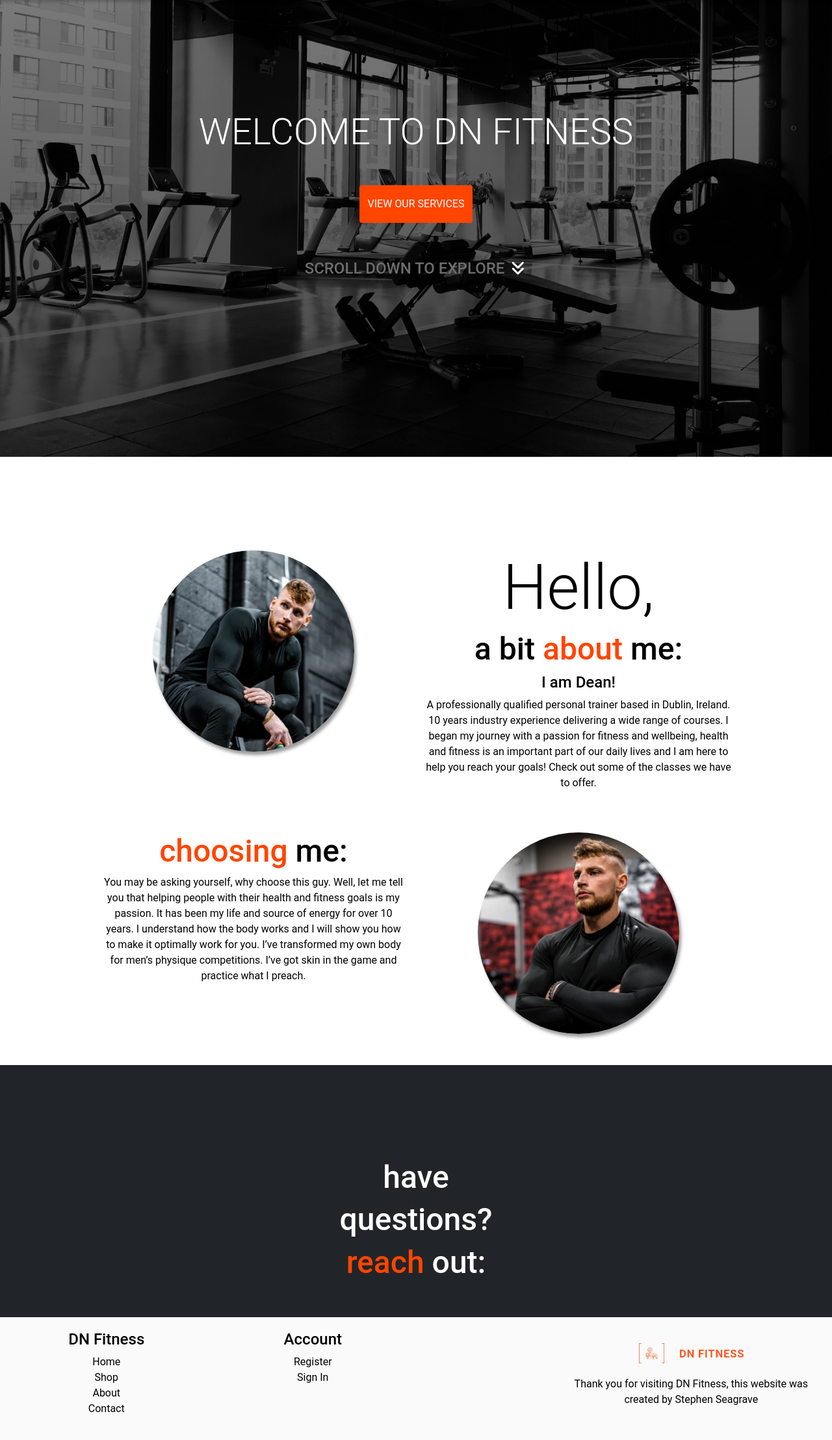
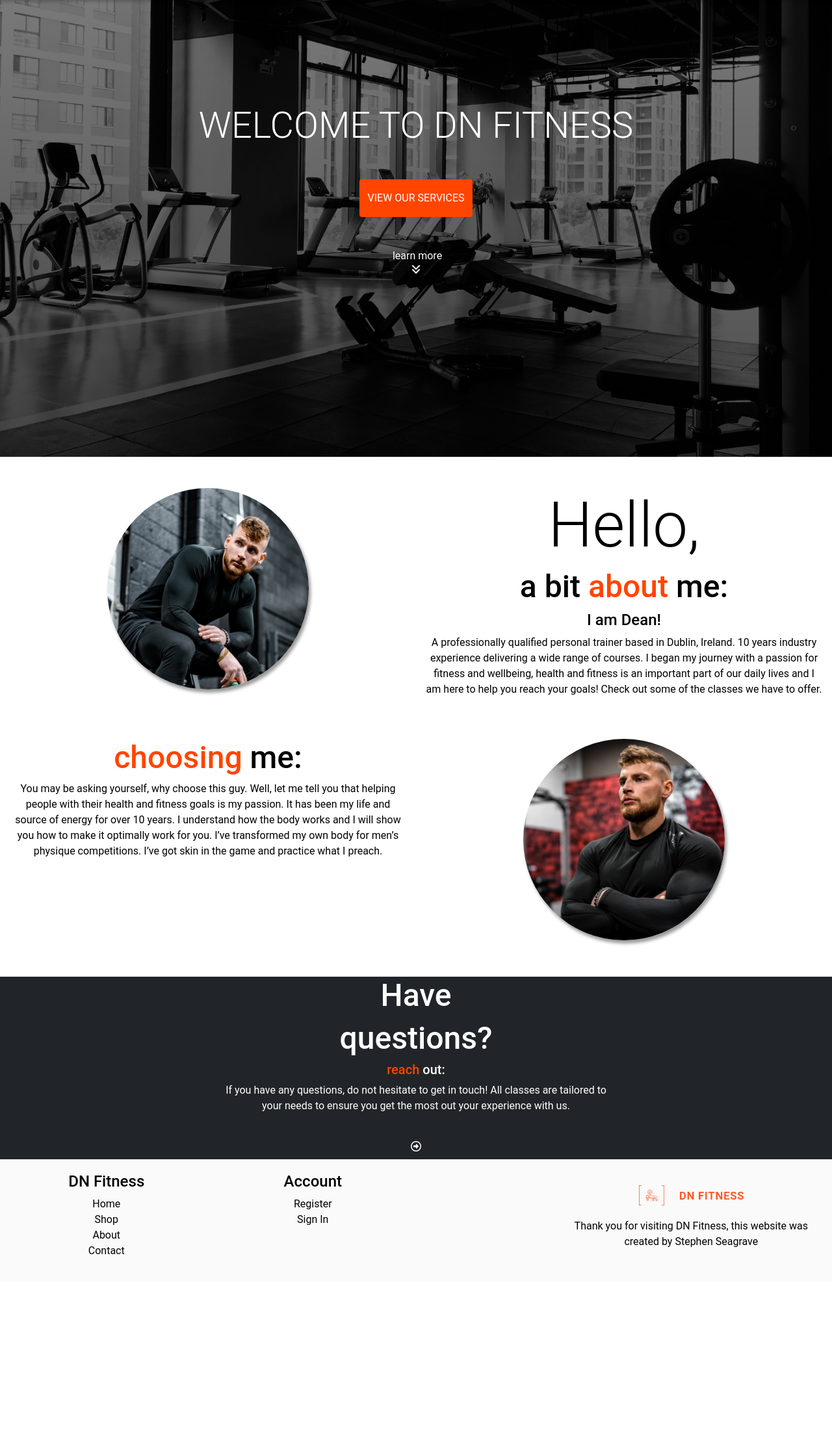
Before and after one commit to nemixu/Milestone4, a Django app: template home/templates/home/index.html in a window 1280 px wide. Shown: the part 97-2313 px from the top of the page at 65% size. After the commit the page ends 2027 px from the top, so only its background shows below. Run offline with Django 3.2, Linux system fonts and the light colour scheme; the template is opened without the code that fills it, so the values that code supplies are empty; parts of the project's set-up code (start-up, migrations or seed data) failed here and were passed over; some libraries are stand-ins or nearby versions.

Commit message:
adjusted accessibility issues, created semantic sections, built about section

```diff
--- a/home/templates/home/index.html
+++ b/home/templates/home/index.html
@@ -5,30 +5,32 @@
 
 {% block content %}
 <section class="home-landing">
+    <section class="landing-section">
         <div class="container-fluid h-100 hero-landing">
             <div class="container h-100 ">
                 <div class="row h-100">
                     <div class="col my-auto">
-                    <h1 class="display-4 text-uppercase mt-5 text-white text-center">
+                        <h2 class="display-4 text-uppercase mt-5 text-white text-center">
                             Welcome to DN Fitness
-                    </h1>
+                        </h2>
                         <div class="my-5 button-box">
-                        <h4>
-                            <a href="{% url 'products' %}" class="btn orange-btn rounded-1 text-uppercase text-white py-3">View our services</a>
-                        </h4>
+                            <div class="btn orange-btn rounded-1 text-uppercase py-3">
+                                <a class="text-white" aria-label="Services" href="{% url 'products' %}">View our services</a>
+                            </div>
                         </div>
                         <div class="my-5 button-box">
-                        <h4 id="scrollbutton">SCROLL DOWN TO EXPLORE
-                            <a href="#about" class="m-1">
-                        <i class="fas fa-angle-double-down text-white"></i></a>
-                        </h4>
+                            <div id="learn-more">
+                                <a href="#about" aria-label="Learn More" class="text-white m-1">learn more
+                                <i class="fas fa-angle-double-down text-white d-flex justify-content-center"></i></a>
                             </div>
                         </div>
                     </div>
                 </div>
             </div>
-    <div class="container-fluid h-100 pt-5 about-section" id="about">
-        <div class="container pt-5">
+        </div>
+    </section>
+    <section class="about-section" id="about">
+        <div class="container-fluid h-100">
             <div class="row text-center pt-5">
                 <div class="col-sm-12 col-md-6">
                     <img class="img-fluid about-image" src="{{ MEDIA_URL }}user-about.jpg" alt="About picture">
@@ -37,7 +39,7 @@
                     <h2 class="text-black display-1">Hello,</h2>
                     <h3 class="text-black hero-sub-text">a bit <span class="cart-colour">about</span> me:</h3>
                     <h4 class="text-black">I am Dean!</h4>
-                    <p class="text-black">
+                    <p class="text-black about-info">
                     A professionally qualified personal trainer based in Dublin, Ireland.
                     10 years industry experience delivering a wide range of courses.
                     I began my journey with a passion for fitness and wellbeing, health
@@ -49,7 +51,7 @@
             <div class="row pt-5">
                 <div class="col-sm-12 col-md-6 text-center">
                     <h3 class="text-black hero-sub-text"><span class="cart-colour">choosing</span> me:</h3>
-                    <p class="text-black">
+                    <p class="text-black about-info">
                     You may be asking yourself, why choose this guy.
                     Well, let me tell you that helping people with their health and fitness goals is my passion.
                     It has been my life and source of energy for over 10 years.
@@ -63,15 +65,27 @@
                 </div>
             </div>
         </div>
+    </section>
+    <section class="contact-section">
+        <div class="container-fluid get-intouch">
+            <div class="row">
+                <div class="col-12 text-center">
+                    <h3 class="text-center text-white hero-sub-text">Have </h3>
+                    <h4 class="text-center text-white hero-sub-text">questions? </h4>
+                    <h5 class="text-white "><span class="cart-colour">reach</span> out:</h5>
+                    <div class="offset-3 col-6">
+                        <p class="text-white about-info">
+                        If you have any questions, do not hesitate to get in touch!
+                        All classes are tailored to your needs to ensure you get the most out your experience with us.
+                        </p>
                     </div>
-    <div class="container-fluid get-intouch pt-5">
-            <div class="row pt-5">
-                <div class="col-12 text-center pt-5 pb-5">
-                    <h4 class="text-center text-white hero-sub-text">have </h4>
-                    <h4 class="text-center text-white hero-sub-text">questions? </h4>
-                    <h3 class="text-white hero-sub-text"><span class="cart-colour">reach</span> out:</h3>
+                </div>
+                <div class="col-12 text-center pt-3">
+                    <button class="btn orange-button" aria-label="Contact us button"><a class="text-white" aria-label="Contact" href="{% url 'contact' %}">
+                    <i class="far fa-arrow-alt-circle-right arrow-button"></i></a></button>
                 </div>
             </div>
         </div>
     </section>
+</section>
 {% endblock  %}
```
Lines whose indentation alone changed are shown as unchanged.
